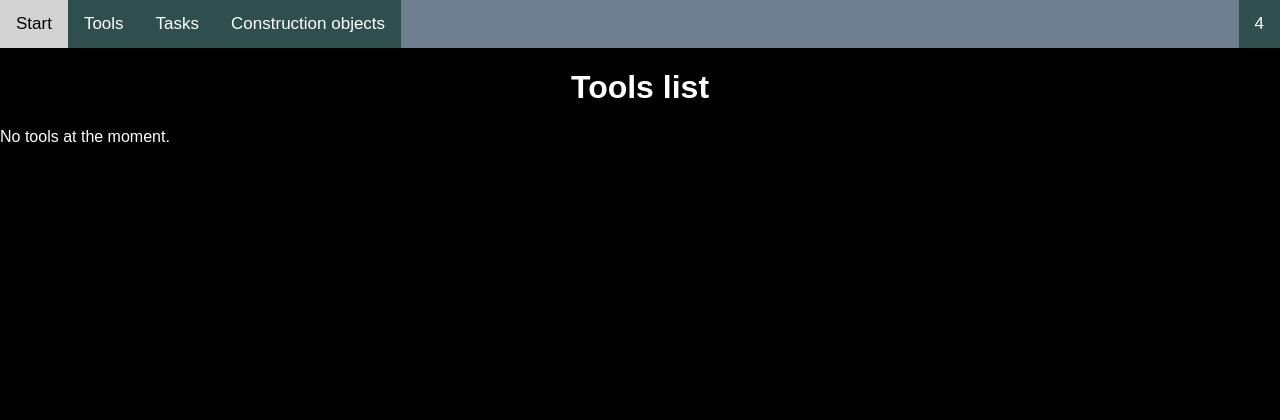
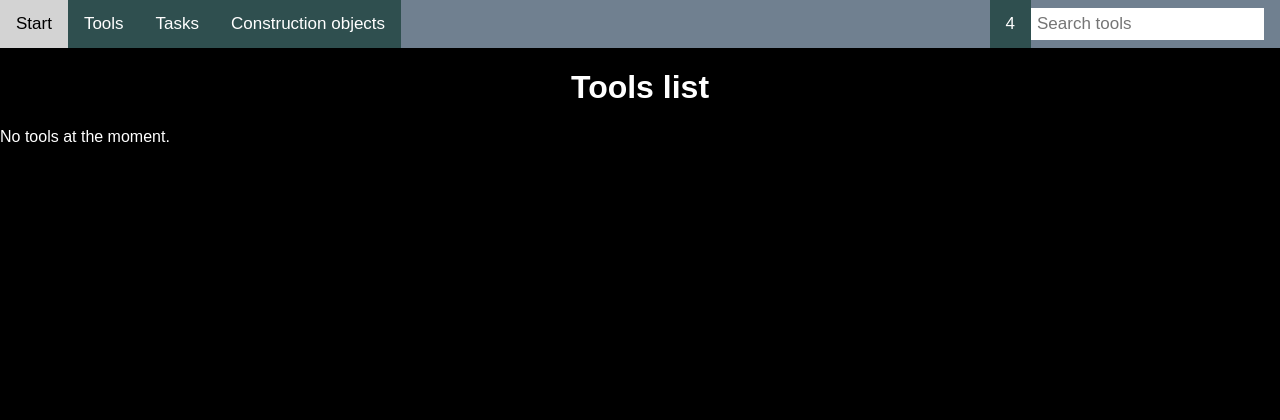
Before and after one commit to tms-rls/ptu7_tools_and_tasks, a Django app: page /tools/ in a window 1280 px wide. Shown: the top 420 px of the page. Run offline with Django 4.2, Linux system fonts and the light colour scheme; data that the repository does not hold is empty.

Commit message:
Added search tools

```diff
--- a/tools_tasks/tools_and_tasks/templates/base.html
+++ b/tools_tasks/tools_and_tasks/templates/base.html
@@ -47,6 +47,14 @@
           background-color: LightGray;
           color: black;
         }
+        .topnav input[type=text] {
+          float: right;
+          padding: 6px;
+          border: none;
+          margin-top: 8px;
+          margin-right: 16px;
+          font-size: 17px;
+        }
 
         .footer {
            position: fixed;
@@ -65,6 +73,9 @@
         <a href="{% url 'tools_list_view' %}">Tools</a>
         <a href="{% url 'tasks_list_view' %}">Tasks</a>
         <a href="{% url 'construction_objects_list_view' %}">Construction objects</a>
+        <form action="{% url 'search_tools' %}" method="get">
+          <input name="query" type="text" placeholder="Search tools">
+        </form>
         <a href="#about" class="split">4</a>
       </div>
 
--- a/tools_tasks/tools_and_tasks/urls.py
+++ b/tools_tasks/tools_and_tasks/urls.py
@@ -12,4 +12,5 @@ urlpatterns = [
     path('constructionobjects/', views.ConstructionObjectListView.as_view(), name='construction_objects_list_view'),
     path('constructionobjects/<int:pk>', views.ConstructionObjectDetailView.as_view(),
          name='construction_object_detail_view'),
+    path('search/', views.search_tools, name='search_tools'),
 ]
--- a/tools_tasks/tools_and_tasks/views.py
+++ b/tools_tasks/tools_and_tasks/views.py
@@ -2,10 +2,17 @@
 from django.shortcuts import render
 from django.views import generic
 from .models import Tool, Task, ConstructionObject
+from django.db.models import Q
 
 
 def start(request):
     return render(request, 'start.html')
+
+
+def search_tools(request):
+    query = request.GET.get('query')
+    search_results = Tool.objects.filter(Q(title__icontains=query) | Q(inventory_number__icontains=query))
+    return render(request, 'search.html', {'tools_list': search_results, 'query': query})
 
 
 class ToolListView(generic.ListView):
```
Also changed, not shown: tools_tasks/tools_and_tasks/templates/search.html (added, +20 -0 lines).
